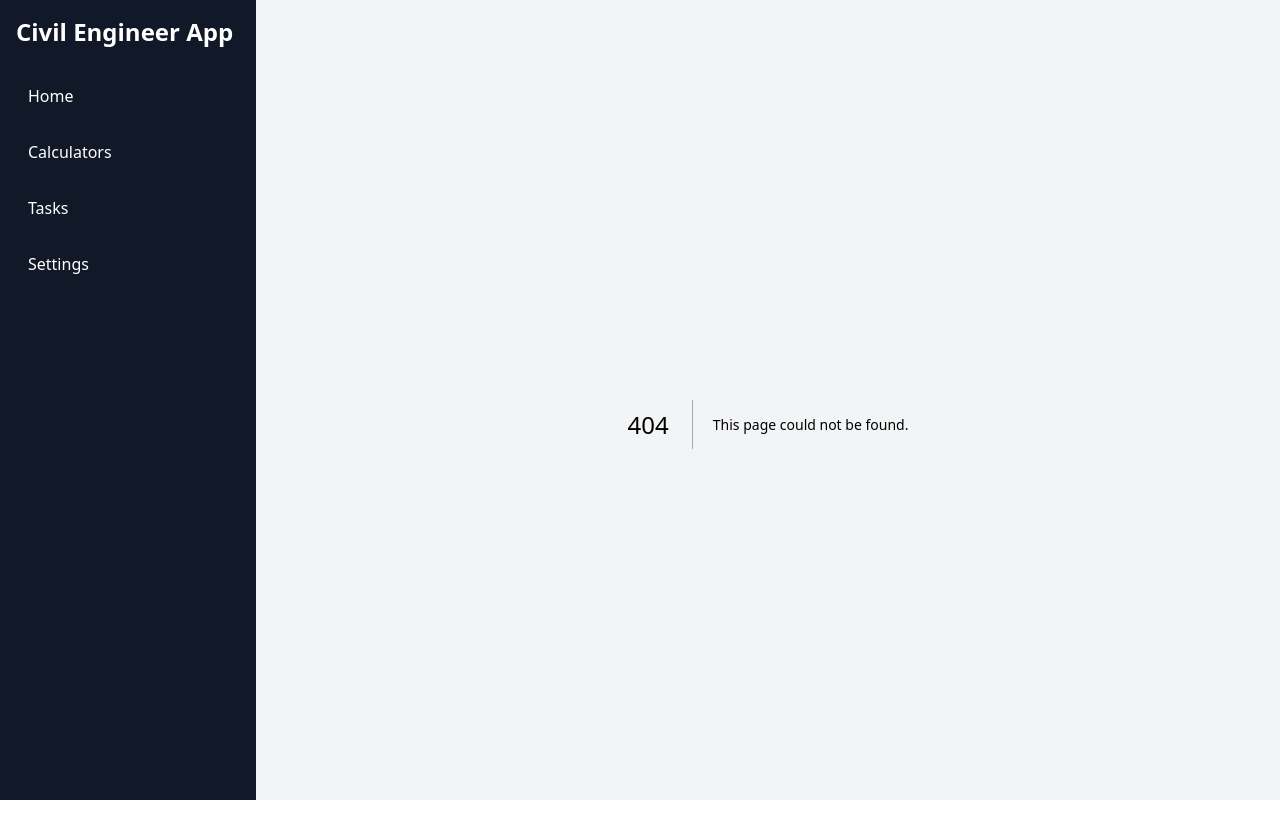
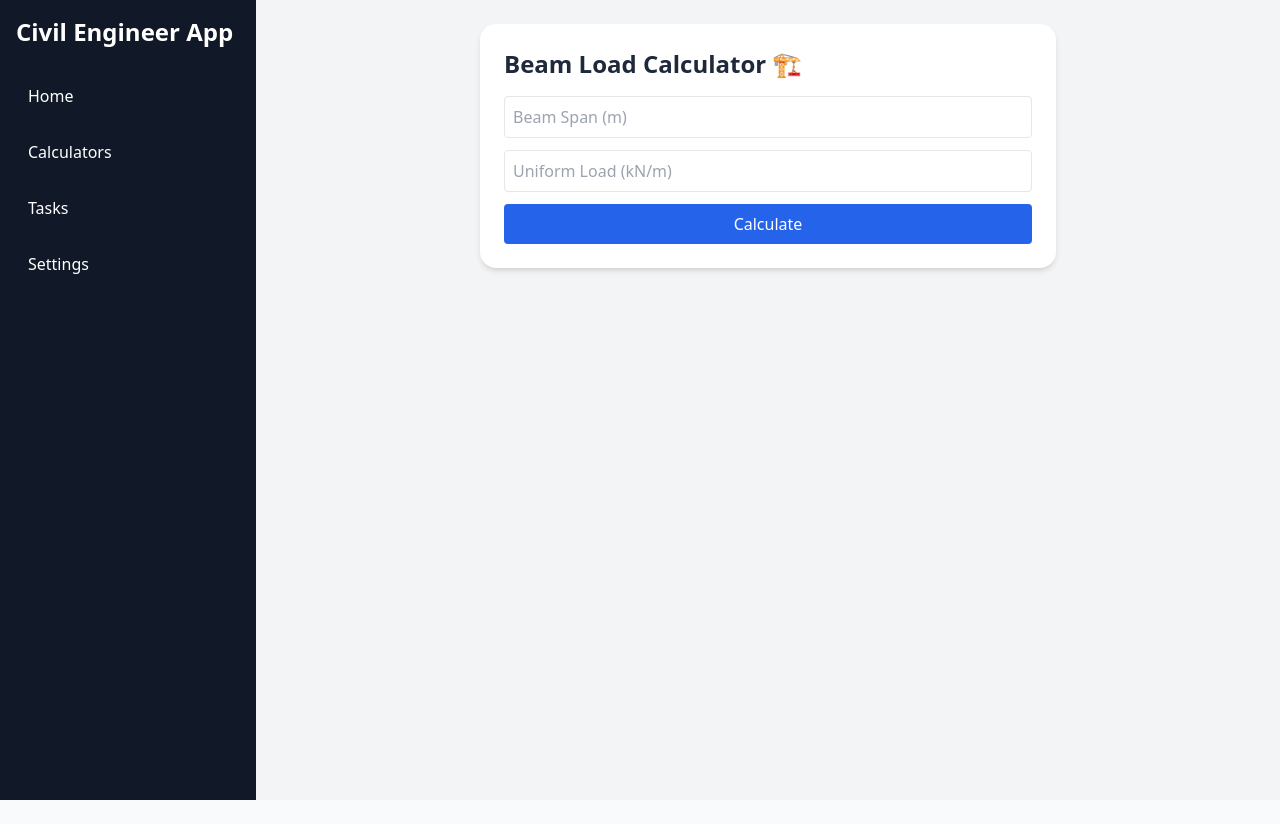
Before and after one commit to shadabalam117/CiviPilot, a Next.js app: page /calculators/beam in a window 1280 px wide. Before the commit this address had no page. After the commit the page ends 800 px from the top, so only its background shows below. Built offline with nearby package versions, Linux system fonts and the light colour scheme.

Commit message:
Create page.tsx

```diff
--- /dev/null
+++ b/app/calculators/beam/page.tsx
@@ -0,0 +1,67 @@
+"use client";
+
+import { useState } from "react";
+
+export default function BeamCalculator() {
+  const [length, setLength] = useState(""); // Beam span (m)
+  const [load, setLoad] = useState(""); // UDL in kN/m
+  const [result, setResult] = useState<any>(null);
+
+  const calculate = () => {
+    const L = parseFloat(length);
+    const w = parseFloat(load);
+
+    if (isNaN(L) || isNaN(w) || L <= 0 || w <= 0) {
+      alert("Please enter valid numbers");
+      return;
+    }
+
+    // Shear force at supports: V = w*L/2
+    const V = (w * L) / 2;
+
+    // Maximum bending moment at midspan: M = w*L^2/8
+    const M = (w * L * L) / 8;
+
+    setResult({
+      shearForce: V.toFixed(2),
+      bendingMoment: M.toFixed(2),
+    });
+  };
+
+  return (
+    <div className="p-6 max-w-xl mx-auto bg-white rounded-2xl shadow-md">
+      <h1 className="text-2xl font-bold mb-4">Beam Load Calculator 🏗️</h1>
+
+      <div className="space-y-3">
+        <input
+          type="number"
+          placeholder="Beam Span (m)"
+          value={length}
+          onChange={(e) => setLength(e.target.value)}
+          className="border p-2 w-full rounded"
+        />
+        <input
+          type="number"
+          placeholder="Uniform Load (kN/m)"
+          value={load}
+          onChange={(e) => setLoad(e.target.value)}
+          className="border p-2 w-full rounded"
+        />
+
+        <button
+          onClick={calculate}
+          className="bg-blue-600 text-white px-4 py-2 w-full rounded hover:bg-blue-700"
+        >
+          Calculate
+        </button>
+      </div>
+
+      {result && (
+        <div className="mt-4 p-4 bg-gray-100 rounded-lg">
+          <p>Shear Force at Supports: {result.shearForce} kN</p>
+          <p>Maximum Bending Moment at Midspan: {result.bendingMoment} kNm</p>
+        </div>
+      )}
+    </div>
+  );
+}
```
